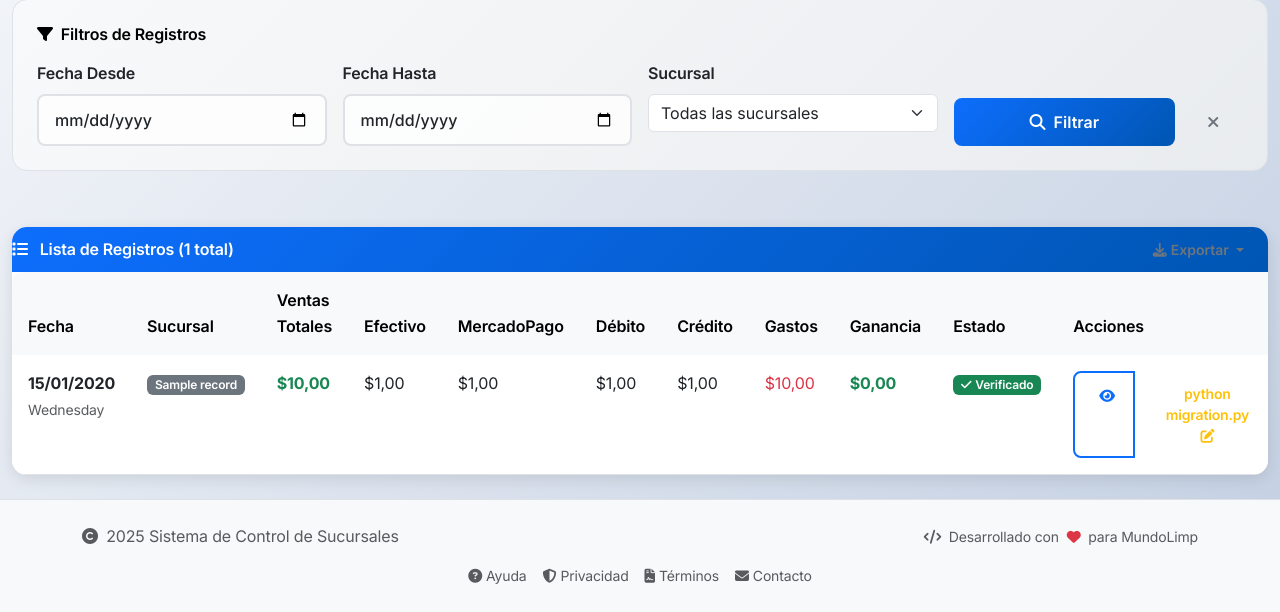
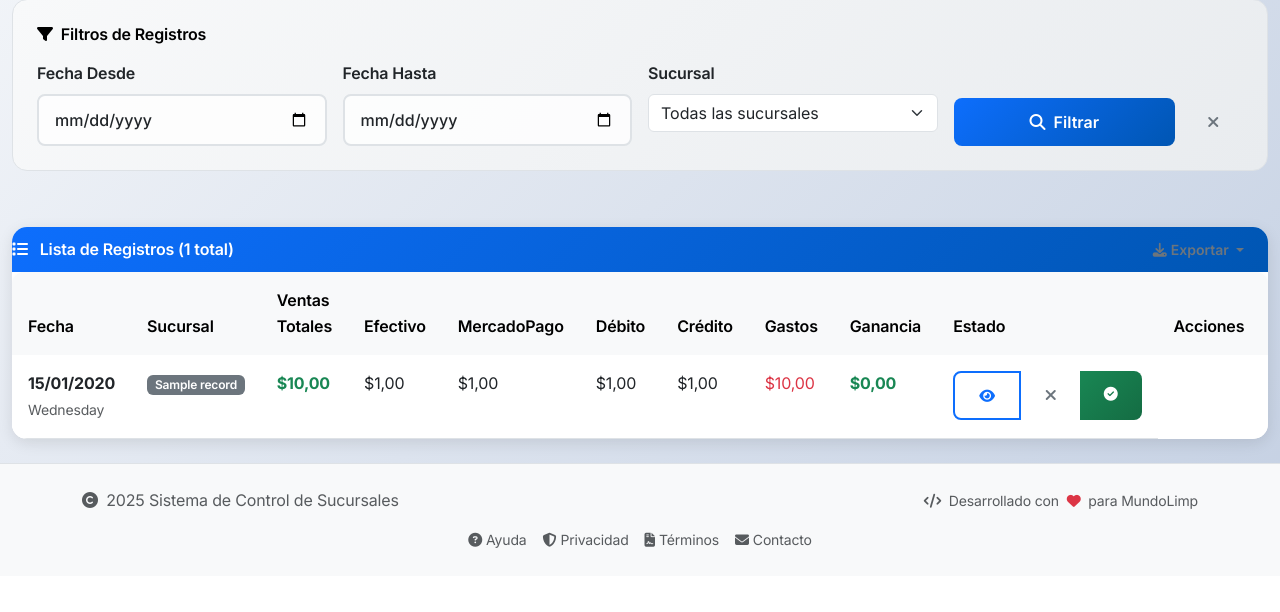
Before and after one commit to Sandeje96/Gestion_Sucursales, a Flask app: page /daily-records/ in a window 1280 px wide. Shown: the part 982-1594 px from the top of the page. After the commit the page ends 1530 px from the top, so only its background shows below. Run offline with Flask 3, Linux system fonts and the light colour scheme; a user stored in the database is signed in; tables that the repository leaves empty hold one stand-in row (values such as "Sample post").

Commit message:
son las 00.23

```diff
--- a/app/templates/daily_records/index.html
+++ b/app/templates/daily_records/index.html
@@ -406,17 +406,6 @@
                                         </strong>
                                     </td>
                                     <td>
-                                        {% if record.is_verified %}
-                                            <span class="badge bg-success">
-                                                <i class="fas fa-check me-1"></i>Verificado
-                                            </span>
-                                        {% else %}
-                                            <span class="badge bg-warning">
-                                                <i class="fas fa-clock me-1"></i>Pendiente
-                                            </span>
-                                        {% endif %}
-                                    </td>
-                                    <td>
                                         <div class="btn-group btn-group-sm" role="group">
                                             <a href="{{ url_for('daily_records.view', id=record.id) }}"
                                             class="btn btn-outline-primary"
@@ -424,15 +413,6 @@
                                             title="Ver detalles">
                                                 <i class="fas fa-eye"></i>
                                             </a>
-
-                                            {% if current_user.can_edit_record(record) %}
-                                            <a href="{{ url_for('daily_records.edit', id=record.id) }}"
-                                            class="btn btn-outline-warning"
-                                            data-bs-toggle="tooltip"
-                                            title="Editar">python migration.py
-                                                <i class="fas fa-edit"></i>
-                                            </a>
-                                            {% endif %}
 
                                             {% if current_user.is_admin_user() %}
                                             <form method="POST"
@@ -464,16 +444,6 @@
                                                         <i class="fas fa-hand-holding-usd"></i>
                                                     </button>
                                                 {% endif %}
-                                            {% endif %}
-
-                                            {% if current_user.can_edit_record(record) %}
-                                            <button type="button"
-                                                    class="btn btn-outline-danger"
-                                                    data-bs-toggle="modal"
-                                                    data-bs-target="#deleteModal{{ record.id }}"
-                                                    title="Eliminar">
-                                                <i class="fas fa-trash"></i>
-                                            </button>
                                             {% endif %}
                                         </div>
                                     </td>
```
